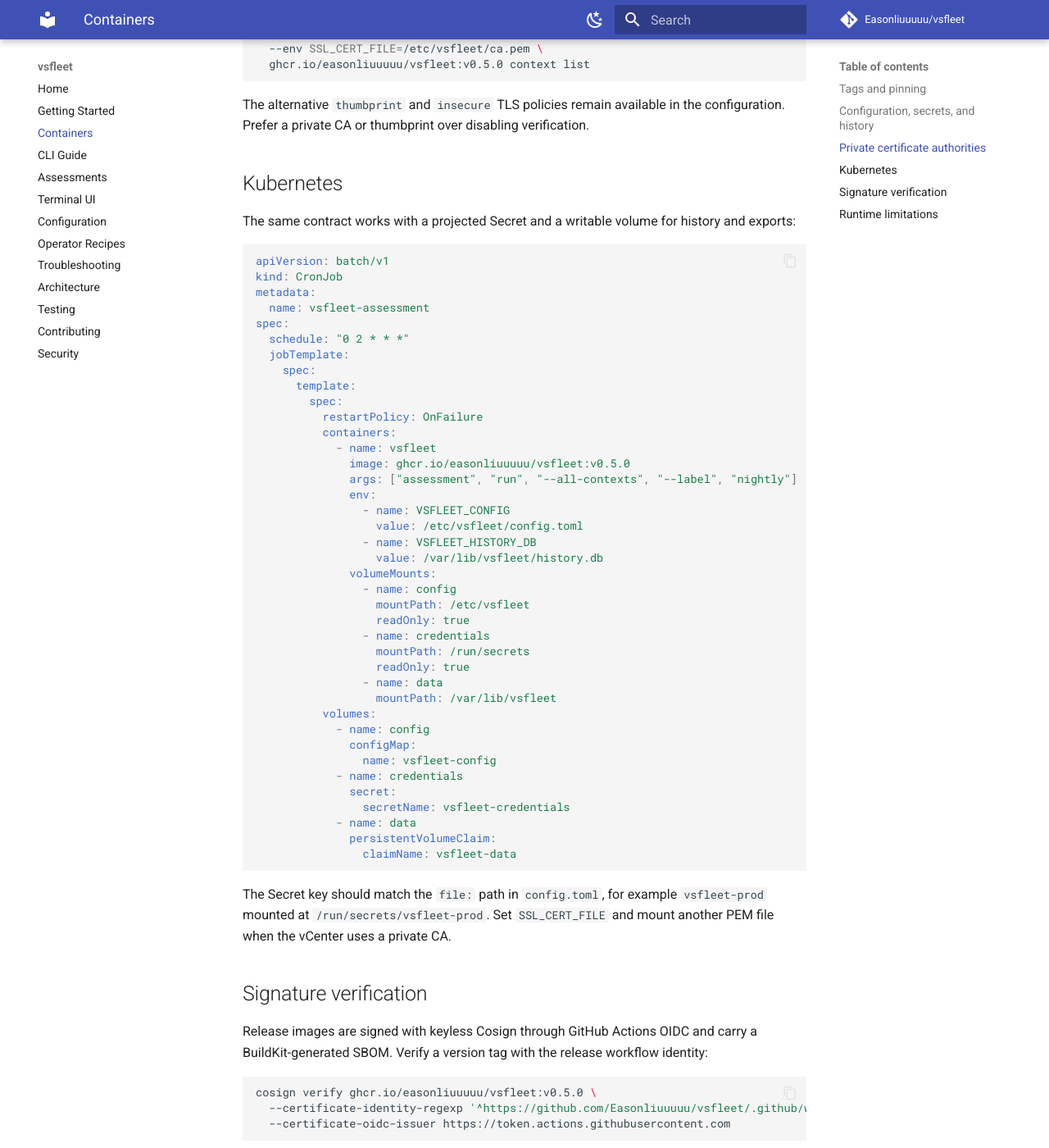
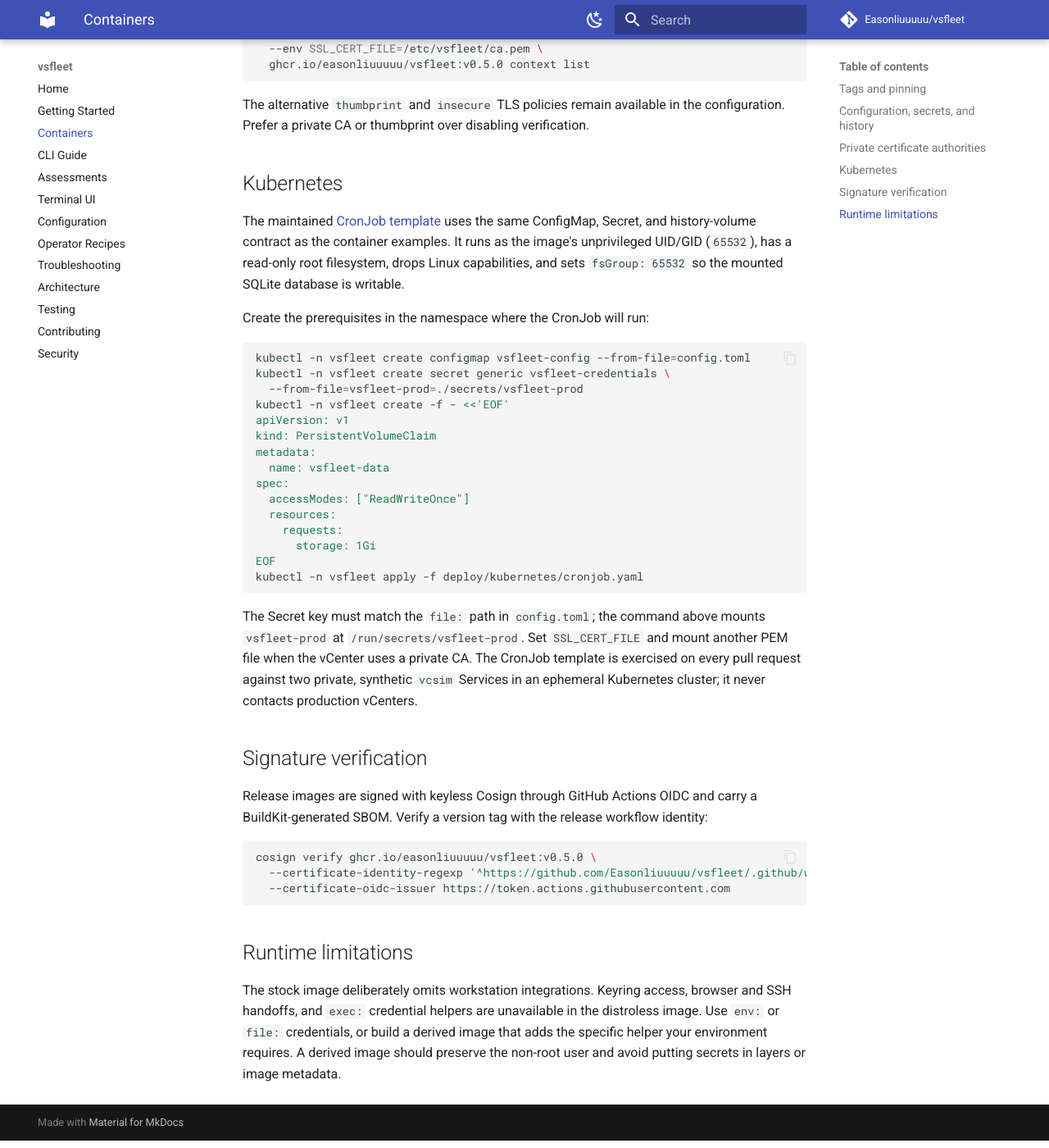
Before and after one commit to Easonliuuuuu/vsfleet, an MkDocs documentation site: the page built from docs/containers.md, in a window 1280 px wide and 1400 px high, scrolled down 1986 px. Shown: the whole window at 82% size. Built offline with MkDocs 1.6.1 and Material for MkDocs 9.7.7, drawn with Linux system fonts in a browser that asks for light colours; comment, search, counter and statistics services are not loaded.

Commit message:
ci(kubernetes): validate CronJob workloads in kind
Changes:
- add a hardened Kubernetes CronJob template and deployment instructions
- build an isolated vcsim image and run two private simulator Services in kind
- verify complete, persisted, partial, and not-ready assessment behavior in CI
- upload Kubernetes diagnostics when the workload fails

Motivation: Docker image checks did not exercise the documented Kubernetes
configuration, projected credentials, storage permissions, or service-failure
semantics.

Testing: go test -race ./cmd/... ./internal/... passed; go test -race ./tests/...
passed; testbed verification passed; go vet ./... and go build ./... passed.
The Docker/kind execution will run in CI because this workstation has no Docker
daemon.

````diff
--- a/docs/containers.md
+++ b/docs/containers.md
@@ -103,54 +103,38 @@ verification.
 
 ## Kubernetes
 
-The same contract works with a projected Secret and a writable volume for
-history and exports:
+The maintained [CronJob template](https://github.com/Easonliuuuuu/vsfleet/blob/main/deploy/kubernetes/cronjob.yaml)
+uses the same ConfigMap, Secret, and history-volume contract as the container
+examples. It runs as the image's unprivileged UID/GID (`65532`), has a
+read-only root filesystem, drops Linux capabilities, and sets `fsGroup: 65532`
+so the mounted SQLite database is writable.
 
-```yaml
-apiVersion: batch/v1
-kind: CronJob
+Create the prerequisites in the namespace where the CronJob will run:
+
+```sh
+kubectl -n vsfleet create configmap vsfleet-config --from-file=config.toml
+kubectl -n vsfleet create secret generic vsfleet-credentials \
+  --from-file=vsfleet-prod=./secrets/vsfleet-prod
+kubectl -n vsfleet create -f - <<'EOF'
+apiVersion: v1
+kind: PersistentVolumeClaim
 metadata:
-  name: vsfleet-assessment
+  name: vsfleet-data
 spec:
-  schedule: "0 2 * * *"
-  jobTemplate:
-    spec:
-      template:
-        spec:
-          restartPolicy: OnFailure
-          containers:
-            - name: vsfleet
-              image: ghcr.io/easonliuuuuu/vsfleet:v0.5.0
-              args: ["assessment", "run", "--all-contexts", "--label", "nightly"]
-              env:
-                - name: VSFLEET_CONFIG
-                  value: /etc/vsfleet/config.toml
-                - name: VSFLEET_HISTORY_DB
-                  value: /var/lib/vsfleet/history.db
-              volumeMounts:
-                - name: config
-                  mountPath: /etc/vsfleet
-                  readOnly: true
-                - name: credentials
-                  mountPath: /run/secrets
-                  readOnly: true
-                - name: data
-                  mountPath: /var/lib/vsfleet
-          volumes:
-            - name: config
-              configMap:
-                name: vsfleet-config
-            - name: credentials
-              secret:
-                secretName: vsfleet-credentials
-            - name: data
-              persistentVolumeClaim:
-                claimName: vsfleet-data
+  accessModes: ["ReadWriteOnce"]
+  resources:
+    requests:
+      storage: 1Gi
+EOF
+kubectl -n vsfleet apply -f deploy/kubernetes/cronjob.yaml
 ```
 
-The Secret key should match the `file:` path in `config.toml`, for example
-`vsfleet-prod` mounted at `/run/secrets/vsfleet-prod`. Set `SSL_CERT_FILE` and
-mount another PEM file when the vCenter uses a private CA.
+The Secret key must match the `file:` path in `config.toml`; the command above
+mounts `vsfleet-prod` at `/run/secrets/vsfleet-prod`. Set `SSL_CERT_FILE` and
+mount another PEM file when the vCenter uses a private CA. The CronJob template
+is exercised on every pull request against two private, synthetic `vcsim`
+Services in an ephemeral Kubernetes cluster; it never contacts production
+vCenters.
 
 ## Signature verification
 
````
Also changed, not shown: 7 other files.
